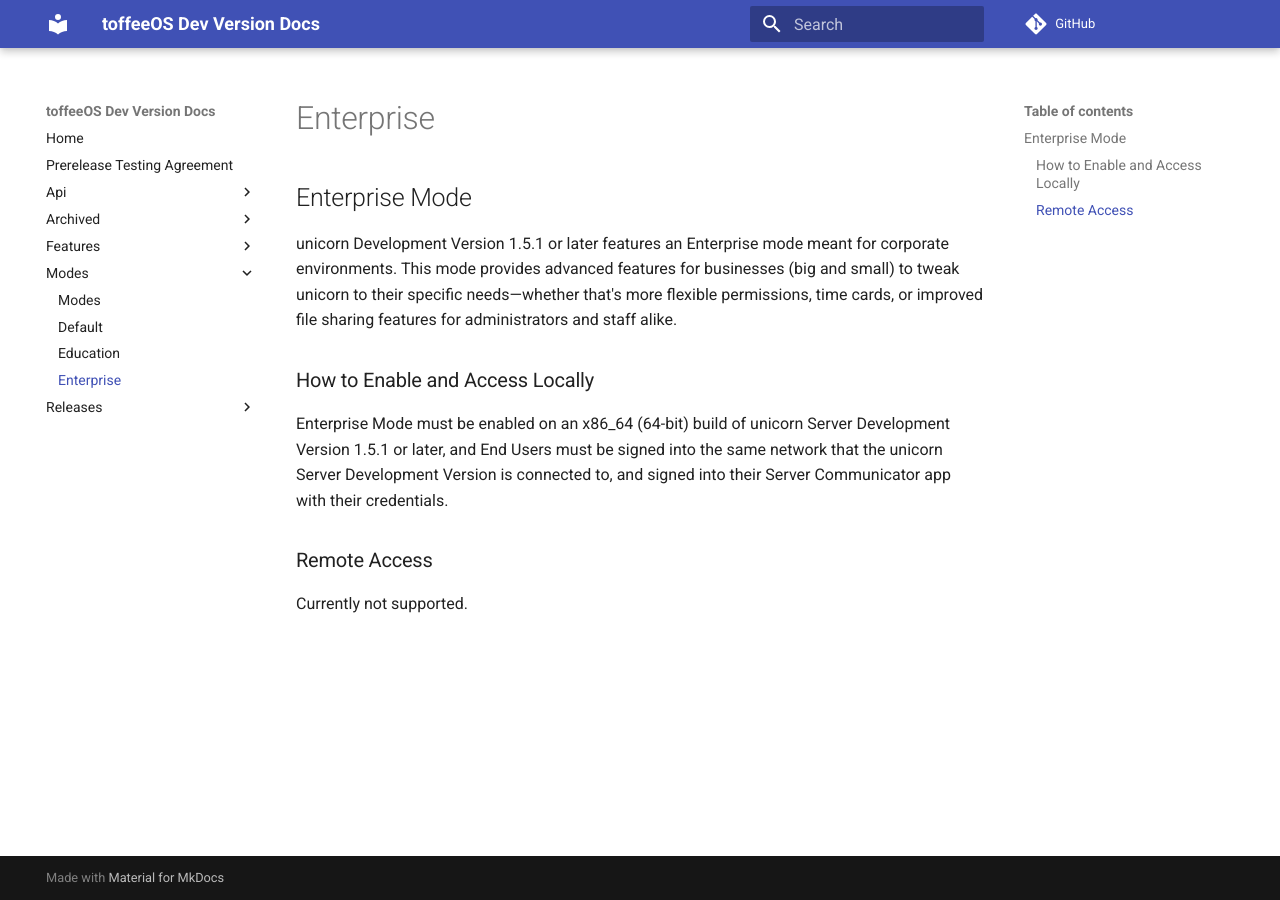
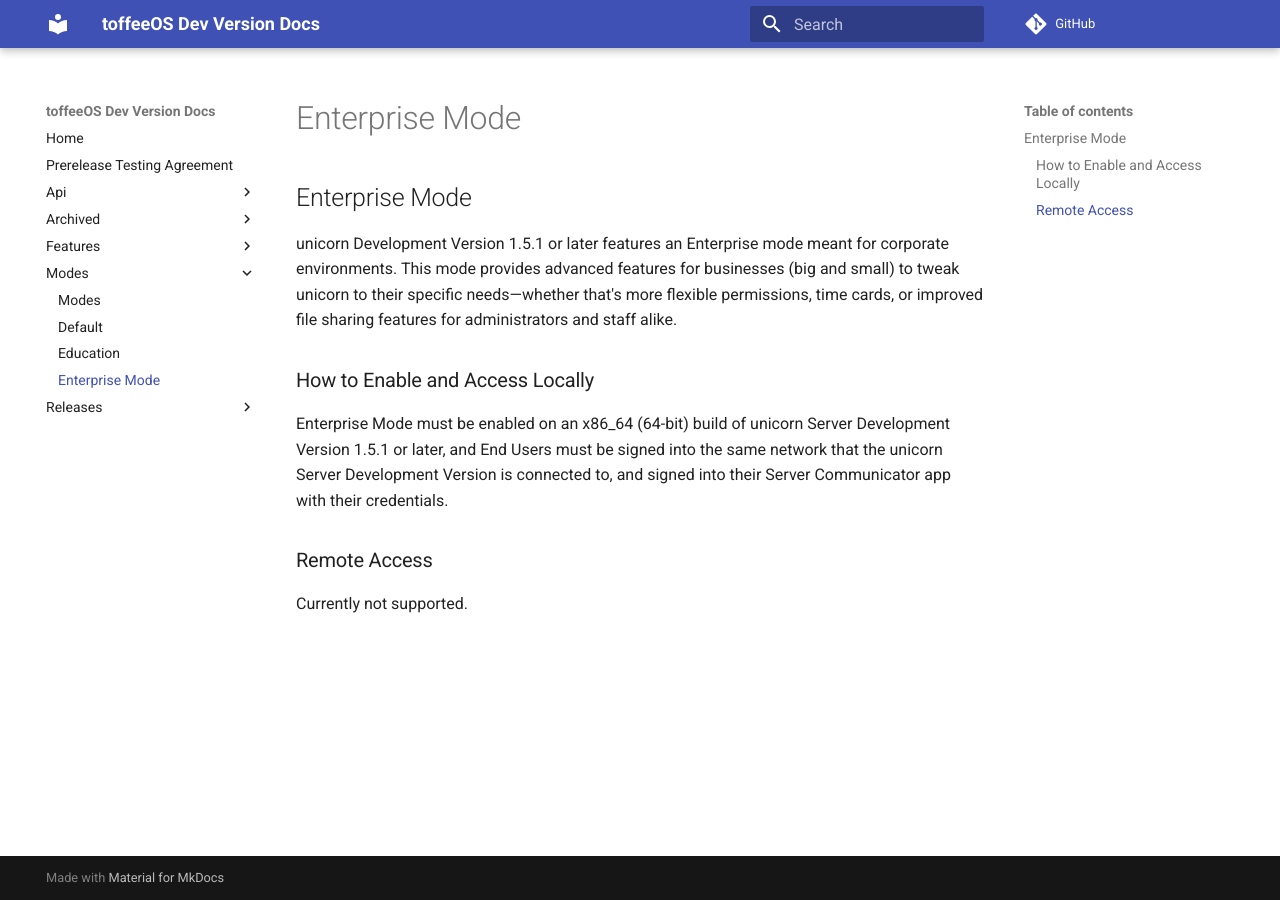
Before and after one commit to Wallymer/toffeeOSdocs, an MkDocs documentation site: the page built from docs/modes/enterprise.md, in a window 1280 px wide. Built offline with MkDocs 1.6.1 and Material for MkDocs 9.7.7, drawn with Linux system fonts in a browser that asks for light colours; comment, search, counter and statistics services are not loaded.

Commit message:
ENTERPRISE: update title for mkdocs

```diff
--- a/docs/modes/enterprise.md
+++ b/docs/modes/enterprise.md
@@ -1,3 +1,7 @@
+---
+title: Enterprise Mode
+---
+
 ## Enterprise Mode
 unicorn Development Version 1.5.1 or later features an Enterprise mode meant for corporate environments. This mode provides advanced features for businesses (big and small) to tweak unicorn to their specific needs—whether that's more flexible permissions, time cards, or improved file sharing features for administrators and staff alike.
 
```
